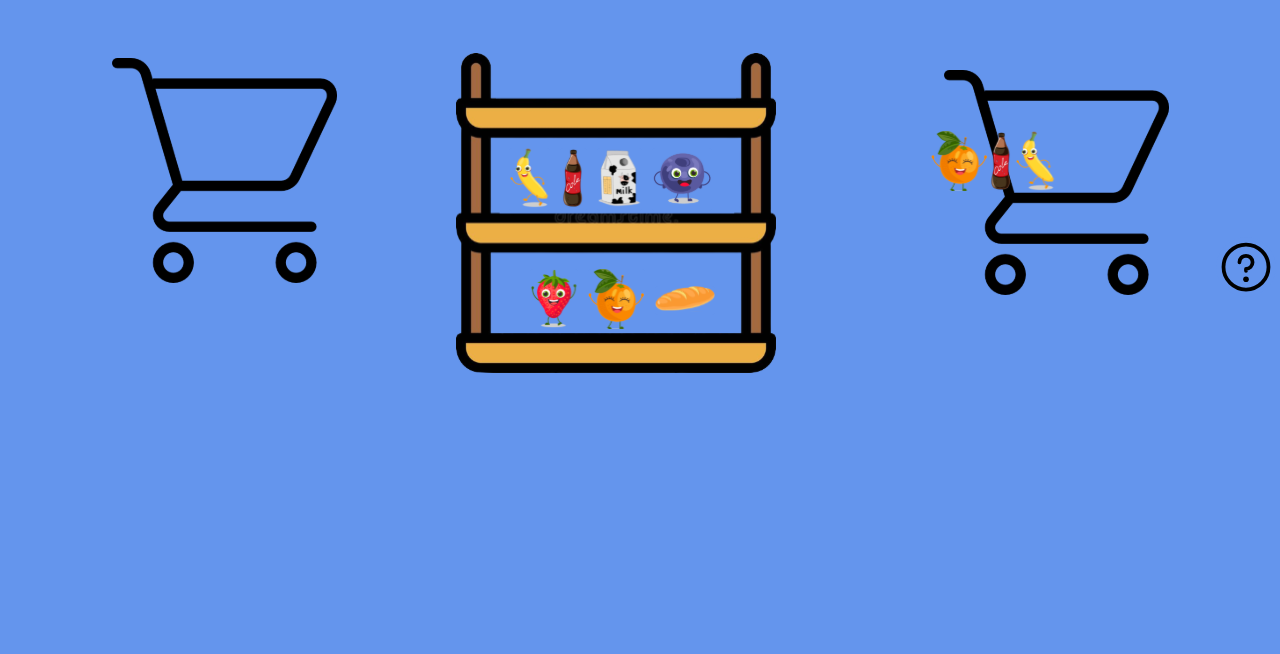
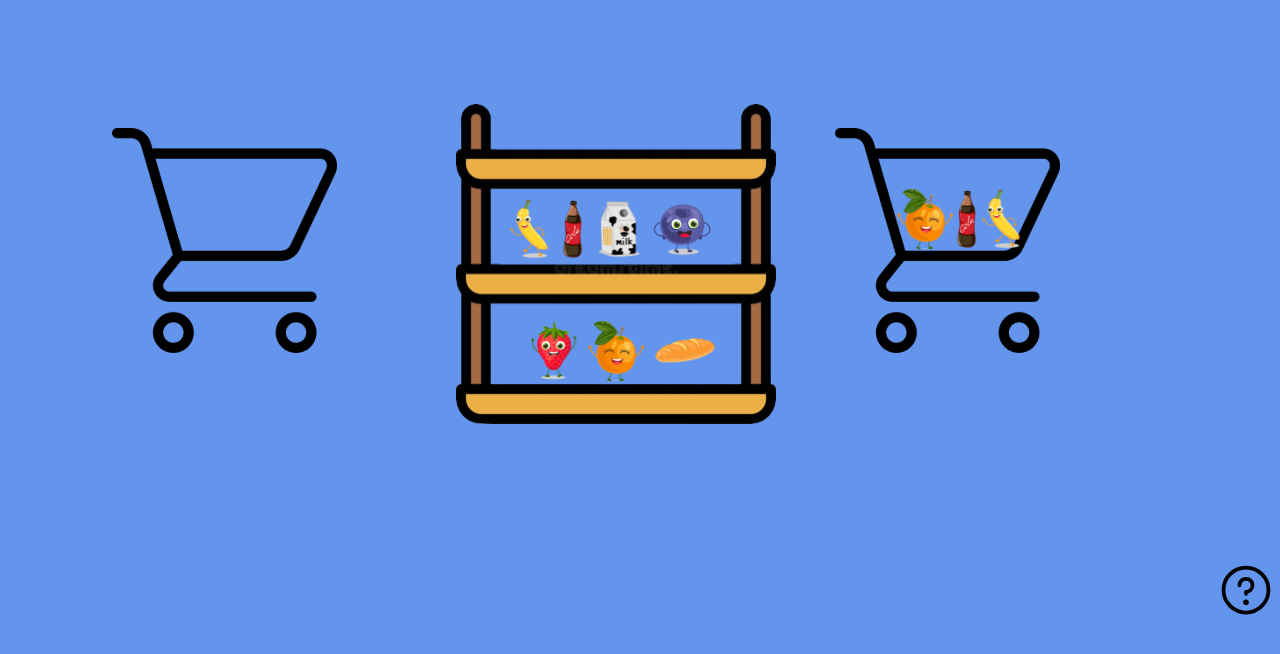
Before and after one commit to germanodrp/ProjetoJogoCarrinho, a React (Vite) app: page / in a window 1280 px wide. Shown: the top 654 px of the page. Built offline with nearby package versions, Linux system fonts and the light colour scheme.

Commit message:
Finalizando 3

```diff
--- a/src/components/ButtonAjuda/styles.js
+++ b/src/components/ButtonAjuda/styles.js
@@ -3,7 +3,7 @@
 
 
 export const Button = styled.button`
-   margin-top: -10%;
+   margin-top: 9rem;
    border: 0;
    background-color:  #6495ED;
    display: flex;
--- a/src/components/CarrinhoPrateleira/styles.js
+++ b/src/components/CarrinhoPrateleira/styles.js
@@ -79,7 +79,7 @@
 
 width: 30%;
 height: 50%;
-margin-top: 1%;
+margin-top: 2.5%;
 margin-right: 3%;
 margin-left: 5%;
 
--- a/src/components/ModalAjuda/styles.js
+++ b/src/components/ModalAjuda/styles.js
@@ -19,8 +19,8 @@
 
 export const Container = styled.div`
     background-color: #6495ED;
-    width: 30%;
-    height: 40%;
+    width: 50%;
+    height: 50%;
     color: #000;
     border-radius: 8px;
     border-color: #87CEEB;
@@ -67,6 +67,5 @@
 margin-top: 10px;
 text-align: center;
 font-weight: bold;
-font-size: 8px;
 
 `
--- a/src/components/SegundoCarrinho/styles.js
+++ b/src/components/SegundoCarrinho/styles.js
@@ -11,7 +11,7 @@
 
   width: 50%;
   height: 50%;
-  margin-top: 2%;
+  margin-top: 2.5%;
 
 
 `
@@ -19,7 +19,7 @@
 export const Container = styled.div`
 
     display: flex;
-    margin-right: -40%;
+    margin-right: 5px;
 
     img {
         width: 14.063rem;
@@ -32,6 +32,6 @@
 export const SectionFruts = styled.div`
 
   position: relative;
-  right: 1.5rem;
+  right: 10.5rem;
   top: -20px;
 `
--- a/src/pages/Home/styles.js
+++ b/src/pages/Home/styles.js
@@ -19,6 +19,6 @@
 
 
 export const Content = styled.div`
-margin-top: -2rem;
+margin-top: 6rem;
 
 `
```
